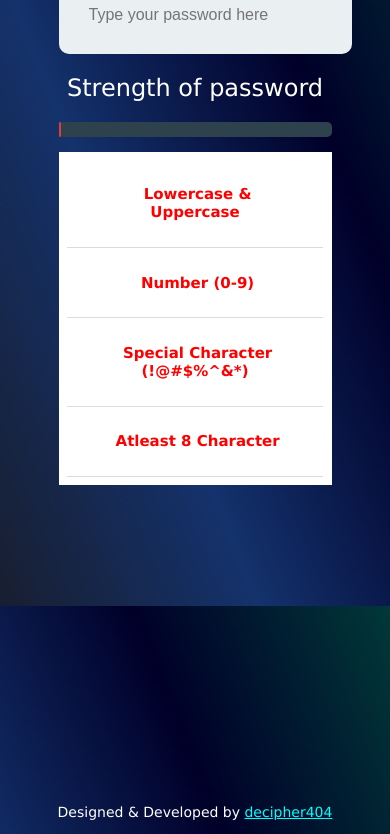
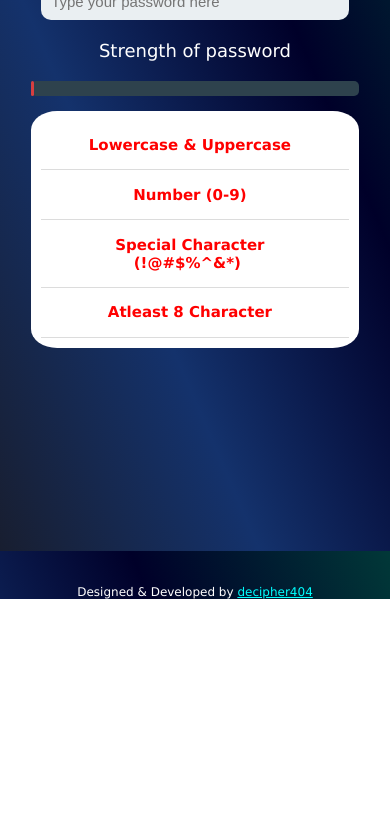
Before and after one commit to deciph3r404/password-complexity-checker, a plain HTML site: page index.html in a window 390 px wide. Shown: the part 355-1189 px from the top of the page. After the commit the page ends 954 px from the top, so only its background shows below. Drawn offline with Linux system fonts and the light colour scheme.

Commit message:
index.css

```diff
--- a/index.css
+++ b/index.css
@@ -1,14 +1,21 @@
 body {
     margin: 0;
-    font-family:Verdana, Geneva, Tahoma, sans-serif;
+    font-family: Verdana, Geneva, Tahoma, sans-serif;
     min-height: 100vh;
+
     display: flex;
     justify-content: center;
     align-items: center;
-    background-image: linear-gradient(to top right,
-            #181e30, #14326c,rgb(0, 0, 41),rgb(1, 56, 56));
+    background-image: linear-gradient(
+      to top right,
+      #181e30,
+      #14326c,
+      rgb(0, 0, 41),
+      rgb(1, 56, 56)
+    );
     color: #ffffff;
-    font-size: 22px;
+    font-size: 14px;
+    overflow-y:hidden;
   }
   .group {
     width: auto;
@@ -18,70 +25,71 @@ body {
   .group label {
     display: block;
     padding: 20px 0;
-    font-size: 24px;
+    font-size: 18px;
   }
 
   .group input {
     border: none;
     outline: none;
-    padding: 30px;
+    padding: 10px;
     width: calc(100% - 40px);
     border-radius: 10px;
     background-color: #eaeff2;
     color: #3ba62f;
-    font-size: 24px;
+    font-size: 18px;
   }
 
   .group .power-container {
-    background-color: #2E424D;
+    background-color: #2e424d;
     width: 100%;
     height: 15px;
     border-radius: 5px;
   }
 
   .group .power-container #power-point {
-    background-color: #D73F40;
+    background-color: #d73f40;
     width: 1%;
     height: 100%;
     border-radius: 5px;
     transition: 0.5s;
   }
-ul{
+  ul {
+    border-radius: 8%;
     background-color: white;
     color: red;
     list-style: none;
-    padding: 10%;
+    /* padding: 10%; */
     font-weight: bold;
   }
-ul li{
-    padding: 10%;
+  ul li {
+    padding: 5%;
+    padding-right: 10%;
     border-bottom: 1px solid rgba(128, 128, 128, 0.277);
   }
 
-footer{
+  footer {
     display: block;
     position: absolute;
     bottom: 0;
-
   }
-footer p a{
-    color:cyan;
+  footer p a {
+    color: cyan;
   }
-@media only screen and (max-width: 600px){
-    body{
-        font-size: 16px;
-        padding: 15%;
+  @media only screen and (max-width: 600px) {
+    body {
+      font-size: 12px;
+      padding: 8%;
     }
-    ul{
+    ul {
       font-size: 15px;
       padding: 3%;
     }
-    footer{
+    footer {
       position: absolute;
-    bottom: -345px;
-    font-size: 14px;
+      top: 110%;
+      font-size: 12px;
     }
-.group input{
-    font-size: 16px;
+    .group input {
+      font-size: 15px;
     }
   }
```
Lines whose indentation alone changed are shown as unchanged.
